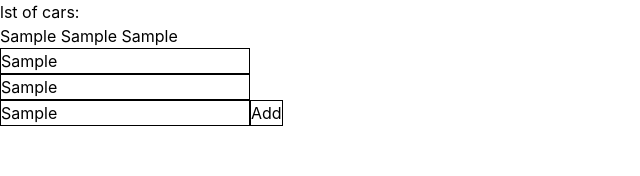
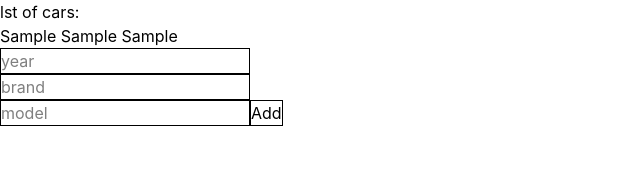
Before and after one commit to javohir-jafarov/reactjs, a React (Vite) app: page / in a window 1280 px wide. Both pictures are taken after typing "Sample", "Sample", "Sample" into the empty fields and a click on the button "Add". Shown: the top 176 px of the page, without its empty margins (0-640 px from the left). Built offline with nearby package versions, Linux system fonts and the light colour scheme.

Commit message:
everything done. but i had a preblem and i fixed with tutorial

```diff
--- a/src/App.jsx
+++ b/src/App.jsx
@@ -25,15 +25,21 @@ const App = () => {
       model: model
     }
     setCars(c => ([...c, newCar]))
+    setBrand('')
+    setYear('')
+    setModel('')
 
   }
-console.log(cars)
+
+  let handleRemover = (event) => {
+    setCars(c => c.filter((_, i) => i !== event))
+  }
   return (
     <div>
       <h1>lst of cars:</h1>
 
       <ul>
-        {cars.map((car, index) => <li key={index}>{`${car.year} ${car.brand} ${car.model}`}</li>)}
+        {cars.map((car, index) => <li onClick={() => {handleRemover(index)}} key={index}>{`${car.year} ${car.brand} ${car.model}`}</li>)}
       </ul>
 
       <div action="">
@@ -43,7 +49,7 @@ console.log(cars)
         id='year'
         placeholder='year'
         className='border'
-        type="text" />
+        type="text" value={year}/>
 
         <br />
 
@@ -52,7 +58,7 @@ console.log(cars)
         id='brand'
         placeholder='brand'
         className='border'
-        type="text" />
+        type="text" value={brand}/>
 
         <br />
 
@@ -61,7 +67,7 @@ console.log(cars)
         id='model'
         placeholder='model'
         className='border'
-        type="text" />
+        type="text" value={model}/>
 
         <button className='border' onClick={handleAddCar}>Add</button>
       </div>
```
